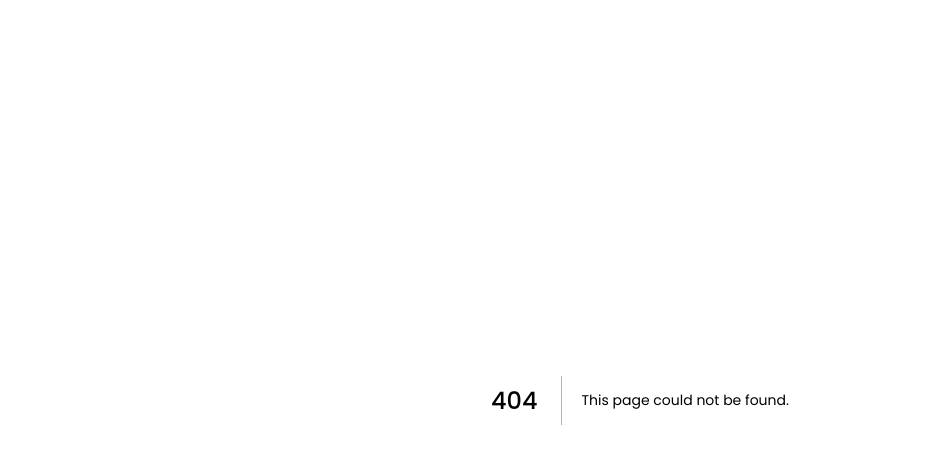
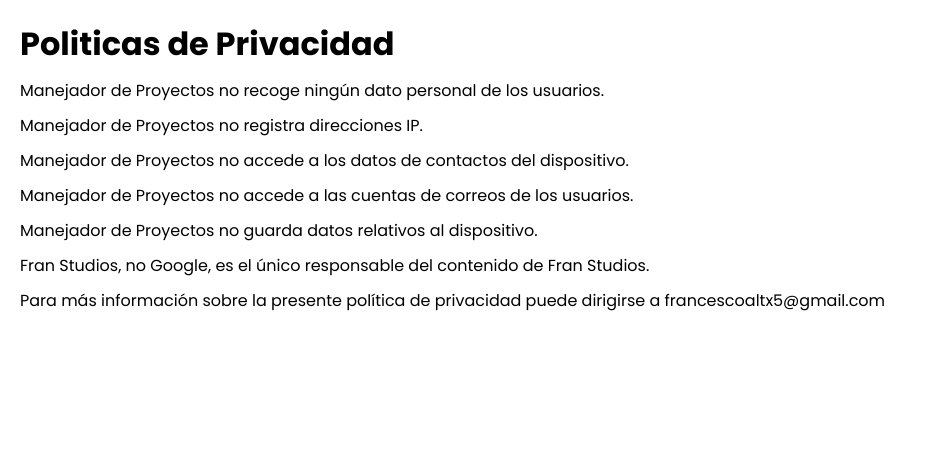
Before and after one commit to francescoalterio/portfolio-nextjs, a Next.js app: page /politicasprojectmanager in a window 1280 px wide. Before the commit this address had no page. Shown: the top 464 px of the page, without its empty margins (0-926 px from the left). Built offline with nearby package versions, Linux system fonts and the light colour scheme.

Commit message:
add politicas manejador de proyectos

```diff
--- /dev/null
+++ b/pages/politicasprojectmanager.js
@@ -0,0 +1,32 @@
+export default function politicasprojectmanager() {
+  return (
+    <div style={{ marginLeft: 20, marginTop: 20 }}>
+      <h1 style={{ marginBottom: 10 }}>Politicas de Privacidad</h1>
+      <p style={{ marginBottom: 10 }}>
+        Manejador de Proyectos no recoge ningún dato personal de los usuarios.
+      </p>
+      <p style={{ marginBottom: 10 }}>
+        Manejador de Proyectos no registra direcciones IP.
+      </p>
+      <p style={{ marginBottom: 10 }}>
+        Manejador de Proyectos no accede a los datos de contactos del
+        dispositivo.
+      </p>
+      <p style={{ marginBottom: 10 }}>
+        Manejador de Proyectos no accede a las cuentas de correos de los
+        usuarios.
+      </p>
+      <p style={{ marginBottom: 10 }}>
+        Manejador de Proyectos no guarda datos relativos al dispositivo.
+      </p>
+      <p style={{ marginBottom: 10 }}>
+        Fran Studios, no Google, es el único responsable del contenido de Fran
+        Studios.
+      </p>
+      <p style={{ marginBottom: 10 }}>
+        Para más información sobre la presente política de privacidad puede
+        dirigirse a francescoaltx5@gmail.com
+      </p>
+    </div>
+  );
+}
```
